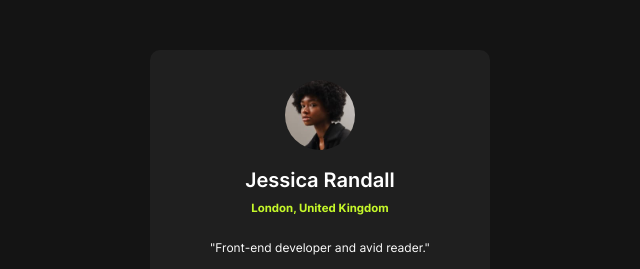
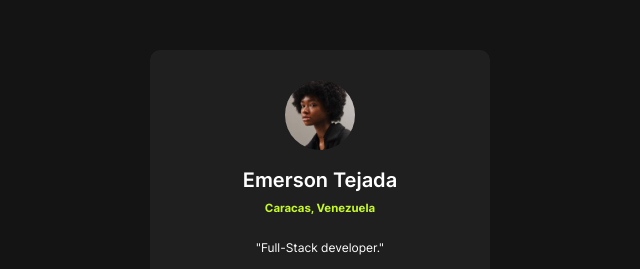
Before and after one commit to EmersonTejada/frontend-mentor-social-links, a plain HTML site: page index.html in a window 1280 px wide. Shown: the top 269 px of the page, without its empty margins (320-960 px from the left). Drawn offline with Linux system fonts and the light colour scheme.

Commit message:
Cambio de nombre y descripcion

```diff
--- a/index.html
+++ b/index.html
@@ -11,9 +11,9 @@
 	<body>
 		<div class="card">
 			<img class="card__img" src="assets/images/avatar-jessica.jpeg" alt="Jessica's Photo">
-			<h1 class="card__name">Jessica Randall</h1>
-			<h2 class="card__ubication">London, United Kingdom</h2>
-			<p class="card__description">"Front-end developer and avid reader."<p/>
+			<h1 class="card__name">Emerson Tejada</h1>
+			<h2 class="card__ubication">Caracas, Venezuela</h2>
+			<p class="card__description">"Full-Stack developer."<p/>
 			<div class="card__list">
 				<a class="list__item" href="https://youtube.com">GitHub</a>
 				<a class="list__item">Frontend Mentor</a>
```
